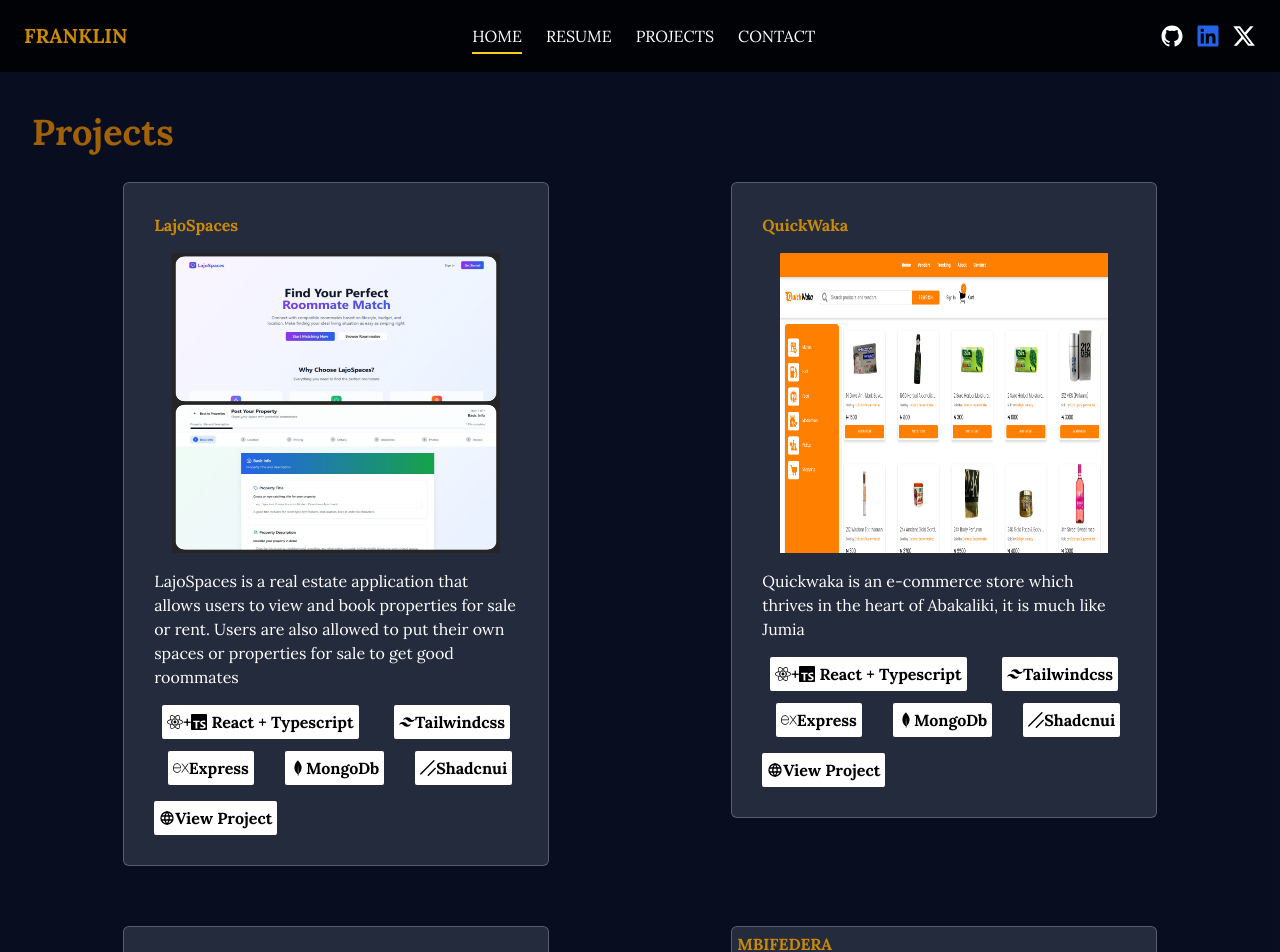
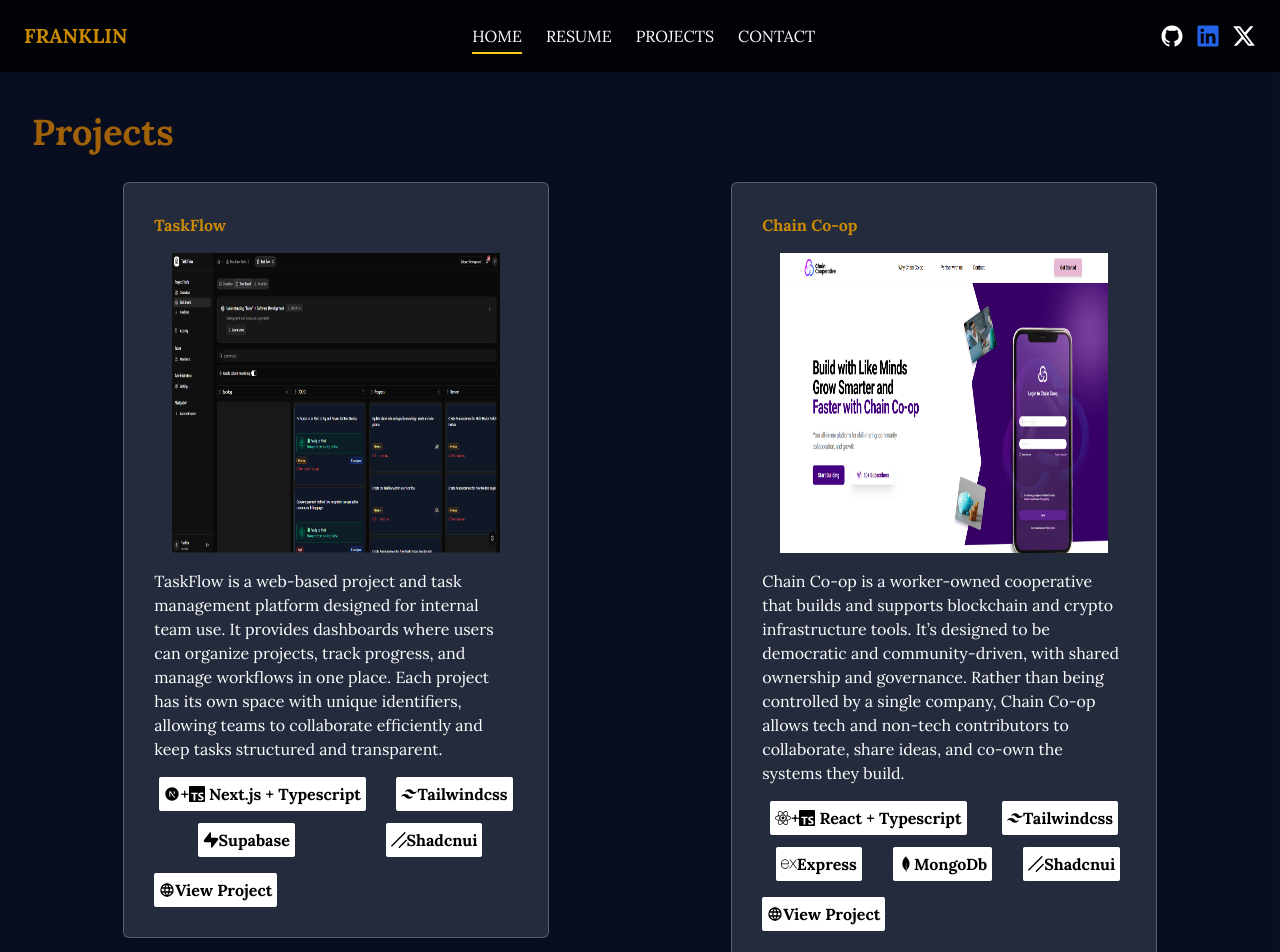
Before and after one commit to LajoLouis/MyPortfolio, a React (Vite) app: page /projects in a window 1280 px wide. Shown: the top 952 px of the page. Built offline with nearby package versions, Linux system fonts and the light colour scheme.

Commit message:
Added more experience

```diff
--- a/src/components/Projects.jsx
+++ b/src/components/Projects.jsx
@@ -11,6 +11,8 @@
 import { SiJavascript } from "react-icons/si";
 import { FaReact } from "react-icons/fa6";
 import { SiShadcnui } from "react-icons/si";
+import { RiNextjsFill } from "react-icons/ri";
+import { RiSupabaseFill } from "react-icons/ri";
 
 function Projects() {
   return (
@@ -19,56 +21,117 @@
         <h1 className="text-2xl sm:text-4xl font-bold text-yellow-700">
           Projects
         </h1>
-        {/* <div className='mt-12 space-y-16 grid grid-cols-2'>
-          {[
-            {
-              title: 'LajoSpaces',
-              description: 'LajoSpaces is a real estate application that allows users to view and book properties for sale or rent. Users are also allowed to put their own spaces or properties for sale to get good roommates',
-              imgSrc: '/img/lajospaces_.jpg',
-              link: 'https://lajospaces.vercel.app/'
-            },
-            {
-              title: 'BookViaLajo',
-              description: 'BookViaLajo is a hotel booking application much like Booking.com in which logged-in users can reserve and book available rooms in hotels through the application.',
-              imgSrc: '/img/bookvialajo.jpg',
-              link: 'https://bookvialajo.vercel.app/'
-            },
-            {
-              title: 'MBIFEDERA',
-              description: '',
-              imgSrc: '/img/mbi.png',
-              link: 'https://mbispace.com/'
-            },
-            {
-              title: 'StarTech',
-              description: 'StarTech is an e-commerce application based solely on the sales of shoes. Users can make orders, add to cart, and pay for them on the app, and it will be delivered to the designated location filled in by the user.',
-              imgSrc: '/img/startech.jpg',
-              link: 'https://startech-ecom-app-navy.vercel.app/'
-            },
-            {
-              title: 'Simon Says',
-              description: 'Simon Says is a classic memory game where players have to repeat a sequence of colors and sounds in the correct order.',
-              imgSrc: '/img/simonsays.jpg',
-              link: ''
-            }
-          ].map((project, index) => (
-              <div key={index} className='flex flex-col items-center sm:justify-between gap-6 bg-slate-400/20 border-[1px] border-slate-100/25 rounded-md'>
-              <div className='w-full sm:w-1/2 space-y-4'>
-                <h1 className='text-xl sm:text-3xl font-bold text-yellow-600'>{project.title}</h1>
-                <p className='font-light text-sm sm:text-base'>{project.description}</p>
-              </div>
-              <div className='w-full sm:w-1/2'>
-                {project.link ? (
-                    <img src={project.imgSrc} alt={project.title} className='w-full rounded-lg shadow-md mb-[50px]' />
-
-                ) : (
-                  <img src={project.imgSrc} alt={project.title} className='w-full rounded-lg shadow-md' />
-                )}
-              </div>
+        <div className="grid xs:grid-cols-1 md:grid-cols-2">
+          <motion.div
+            initial={{ opacity: 0 }}
+            animate={{ opacity: 1 }}
+            transition={{ duration: 3 }}
+            className="bg-slate-400/20 border-[1px] border-slate-100/25 xs:p-[10px] md:p-[30px] rounded-md space-y-4 my-[30px] xs:w-[95%] md:w-[70%] h-fit mx-auto"
+          >
+            <h1 className="text-yellow-600 font-bold">TaskFlow</h1>
+            <img
+              src="/img/taskflow.png"
+              alt=""
+              className="md:h-[300px] xs:h-[300px] w-[90%] mx-auto"
+            />
+            <p>
+              TaskFlow is a web-based project and task management platform
+              designed for internal team use. It provides dashboards where users
+              can organize projects, track progress, and manage workflows in one
+              place. Each project has its own space with unique identifiers,
+              allowing teams to collaborate efficiently and keep tasks
+              structured and transparent.
+            </p>
+            <div className="flex space-x-2 flex-wrap justify-around gap-3">
+              <button className="bg-white text-black p-[5px] space-x-1 rounded-sm flex items-center font-bold">
+                <span className="flex items-center">
+                  <RiNextjsFill /> + <SiTypescript />
+                </span>{" "}
+                <span className="space-x-2">Next.js + Typescript</span>
+              </button>
+              <button className="bg-white text-black p-[5px] rounded-sm flex items-center font-bold">
+                <RiTailwindCssFill /> Tailwindcss
+              </button>
+              <button className="bg-white text-black p-[5px] rounded-sm flex items-center font-bold">
+                <RiSupabaseFill />
+                Supabase
+              </button>
+              <button className="bg-white text-black p-[5px] rounded-sm flex items-center font-bold">
+                <SiShadcnui /> Shadcnui
+              </button>
             </div>
-          ))}
-        </div> */}
-        <div className="grid xs:grid-cols-1 md:grid-cols-2">
+            <motion.button
+              whileHover={{ scale: 1.1 }}
+              whileTap={{ scale: 0.9 }}
+              transition={{ duration: 0.4, ease: "easeIn" }}
+              className="bg-white text-black p-[5px] rounded-sm"
+            >
+              <a
+                href="https://www.stakflows.com/"
+                className="flex items-center font-bold"
+                target="_blank"
+              >
+                <TbWorld />
+                View Project
+              </a>
+            </motion.button>
+          </motion.div>
+          <motion.div
+            initial={{ opacity: 0 }}
+            animate={{ opacity: 1 }}
+            transition={{ duration: 3 }}
+            className="bg-slate-400/20 border-[1px] border-slate-100/25 xs:p-[10px] md:p-[30px] rounded-md space-y-4 my-[30px] xs:w-[95%] md:w-[70%] h-fit mx-auto"
+          >
+            <h1 className="text-yellow-600 font-bold">Chain Co-op</h1>
+            <img
+              src="/img/chainco-op.png"
+              alt=""
+              className="md:h-[300px] xs:h-[300px] w-[90%] mx-auto"
+            />
+            <p>
+              Chain Co-op is a worker-owned cooperative that builds and supports
+              blockchain and crypto infrastructure tools. It’s designed to be
+              democratic and community-driven, with shared ownership and
+              governance. Rather than being controlled by a single company,
+              Chain Co-op allows tech and non-tech contributors to collaborate,
+              share ideas, and co-own the systems they build.
+            </p>
+            <div className="flex space-x-2 flex-wrap justify-around gap-3">
+              <button className="bg-white text-black p-[5px] space-x-1 rounded-sm flex items-center font-bold">
+                <span className="flex items-center">
+                  <FaReact /> + <SiTypescript />
+                </span>{" "}
+                <span className="space-x-2">React + Typescript</span>
+              </button>
+              <button className="bg-white text-black p-[5px] rounded-sm flex items-center font-bold">
+                <RiTailwindCssFill /> Tailwindcss
+              </button>
+              <button className="bg-white text-black p-[5px] rounded-sm flex items-center font-bold">
+                <SiExpress /> Express
+              </button>
+              <button className="bg-white text-black p-[5px] rounded-sm flex items-center font-bold">
+                <SiMongodb /> MongoDb
+              </button>
+              <button className="bg-white text-black p-[5px] rounded-sm flex items-center font-bold">
+                <SiShadcnui /> Shadcnui
+              </button>
+            </div>
+            <motion.button
+              whileHover={{ scale: 1.1 }}
+              whileTap={{ scale: 0.9 }}
+              transition={{ duration: 0.4, ease: "easeIn" }}
+              className="bg-white text-black p-[5px] rounded-sm"
+            >
+              <a
+                href="https://www.chaincoop.org/"
+                className="flex items-center font-bold"
+                target="_blank"
+              >
+                <TbWorld />
+                View Project
+              </a>
+            </motion.button>
+          </motion.div>
           <motion.div
             initial={{ opacity: 0 }}
             animate={{ opacity: 1 }}
@@ -135,7 +198,8 @@
               className="md:h-[300px] xs:h-[200px] w-[90%] mx-auto"
             />
             <p>
-              Quickwaka is an e-commerce store which thrives in the heart of Abakaliki, it is much like Jumia
+              Quickwaka is an e-commerce store which thrives in the heart of
+              Abakaliki, it is much like Jumia
             </p>
             <div className="flex space-x-2 flex-wrap justify-around gap-3">
               <button className="bg-white text-black p-[5px] space-x-1 rounded-sm flex items-center font-bold">
```
Also changed, not shown: public/img/chainco-op.png (added), public/img/taskflow.png (added).
